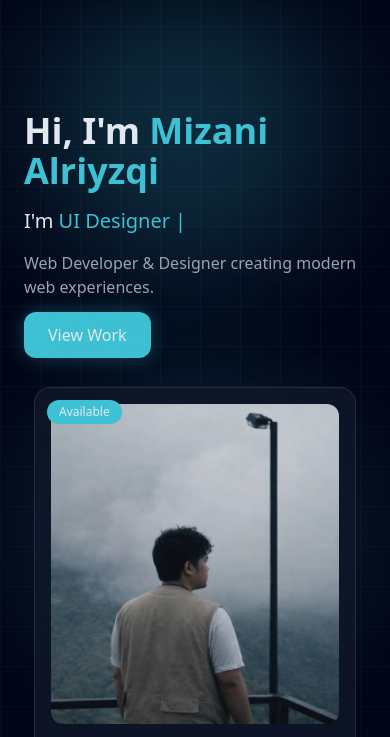
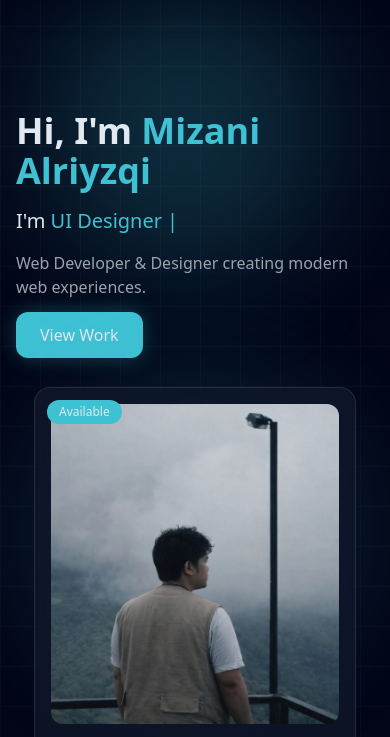
Before and after one commit to mizani-alriyzqi-08/mizani-alriyzqi-08.github.io, a website: page index.html in a window 390 px wide. Shown: the part 94-831 px from the top of the page. Drawn offline with Linux system fonts and the light colour scheme.

Commit message:
Update index.html

```diff
--- a/index.html
+++ b/index.html
@@ -151,20 +151,24 @@ shadow-[0_10px_40px_rgba(0,0,0,0.3)] px-6 flex items-center justify-between">
 </section>
 
 <!-- HERO -->
-<section class="min-h-screen flex items-center justify-center px-6 pt-24">
+<!-- HERO -->
+<section class="min-h-screen flex items-center justify-center
+px-4 sm:px-6 md:px-10 lg:px-16
+pt-24 sm:pt-28 md:pt-32 lg:pt-36">
+
 <div class="max-w-6xl w-full grid md:grid-cols-2 gap-10 items-center">
 
 <!-- TEXT -->
 <div>
-<h1 class="text-4xl md:text-6xl font-semibold mb-4">
+<h1 class="text-4xl md:text-6xl font-semibold mb-4 md:mb-6">
 Hi, I'm <span class="text-[#3EC1D3]">Mizani Alriyzqi</span>
 </h1>
 
-<h2 class="text-xl md:text-2xl mb-4">
+<h2 class="text-xl md:text-2xl mb-4 md:mb-5">
 I'm <span id="typing" class="text-[#3EC1D3] typing"></span>
 </h2>
 
-<p class="text-gray-400 mb-6">
+<p class="text-gray-400 mb-6 md:mb-8">
 Web Developer & Designer creating modern web experiences.
 </p>
 
@@ -176,7 +180,7 @@ View Work
 </div>
 
 <!-- IMAGE -->
-<div class="flex justify-center relative">
+<div class="flex justify-center relative mt-10 md:mt-0">
 
 <div class="absolute w-72 h-72 bg-[#3EC1D3] blur-3xl opacity-20 rounded-full"></div>
 
```
